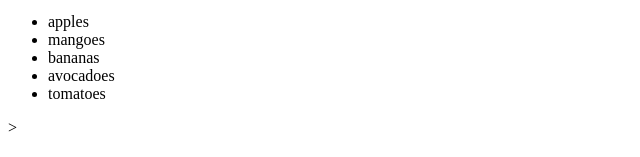
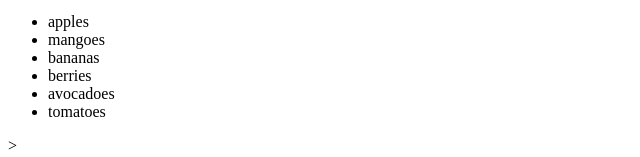
Before and after one commit to Ombiro96/learning-html, a plain HTML site: page index.html in a window 1280 px wide. Shown: the part 213-370 px from the top of the page, without its empty margins (0-640 px from the left). Drawn offline with Linux system fonts and the light colour scheme.

Commit message:
added berries to list

```diff
--- a/index.html
+++ b/index.html
@@ -13,6 +13,7 @@
             <li>apples</li>
             <li>mangoes</li>
             <li>bananas</li>
+	    <li>berries</li>
             <li>avocadoes</li>
             <li>tomatoes</li>
         </ul>>
```
